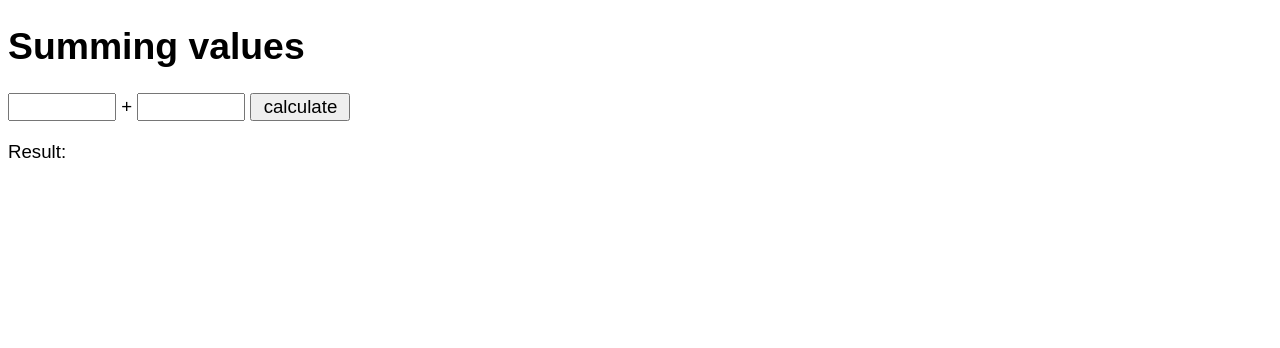
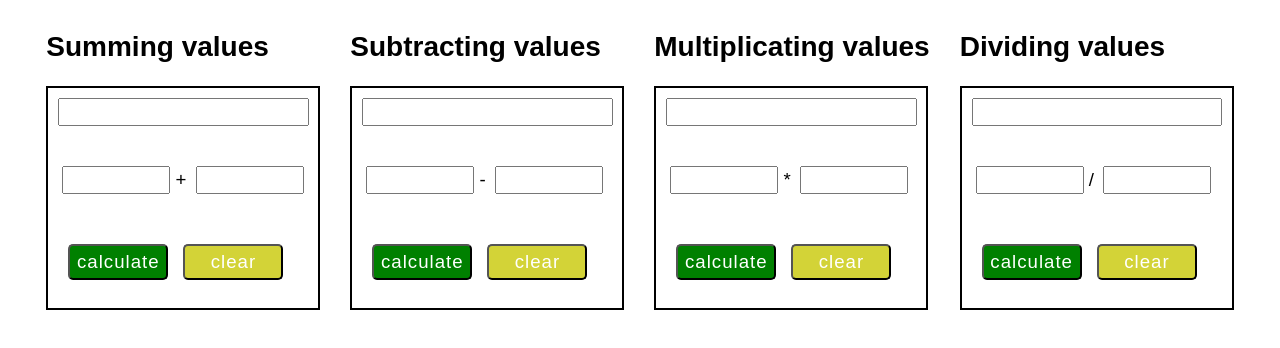
Before and after one commit to paulo-xavier/javascript_curso_em_video-guanabara, a plain HTML site: page personal-exercises/manipulating-dom-events/index.html in a window 1280 px wide. Drawn offline with Linux system fonts and the light colour scheme.

Commit message:
:lipstick: feat: Estudos pessoas: DOM Events
Realização de duas aplicações simples para treinar eventos DOM. Ambas envolvendo as operações de cálculo, sendo a segunda uma mini calculadora para realizar as 4 operações fundamentais.

```diff
--- /dev/null
+++ b/personal-exercises/manipulating-dom-events-basic_calculator/assets/css/styles.css
@@ -0,0 +1,95 @@
+body {
+    font: normal 18pt Arial;
+    display: flex;
+    flex-direction: column;
+    align-items: center;
+}
+
+header {
+    margin: 20px;
+}
+
+main {
+    width: 320px;
+    height: 250px;
+    border: 2px solid black;
+    border-radius: 10px;
+    box-shadow: 1px 1px 3px rgb(53, 53, 53);
+}
+
+.screen-result-section {
+    width: 100%;
+    display: flex;
+    justify-content: center;
+}
+
+#screen-result {
+    background-color: rgb(67, 65, 65);
+    border: none;
+    border-radius: 5px;
+    margin-top:20px ;
+    width: 61%;
+    height: 30px;
+    color: white;
+    font-size: 15px;
+    text-indent: 50%;
+}
+
+.operations-section {
+    display: flex;
+    height: 200px;
+    margin-top: 20px;
+    justify-content: space-between;
+}
+
+.user-inputs {
+    display: flex;
+    flex-direction: column;
+    gap: 20px;
+    margin-left: 60px;
+}
+
+input[type=number] {
+    height: 30px;
+    width: 100px;
+    border-radius: 5px;
+    border: 1px solid;
+    font-size: 15px;
+}
+
+input[type=reset] {
+    background-color: rgb(229, 229, 19);
+    letter-spacing: 1px;
+    height: 40px;
+    border-radius: 5px;
+    border: none;
+    cursor: pointer;
+}
+
+.operators-area {
+    display: flex;
+    flex-direction: column;
+    width: 80px;
+    gap: 10px;
+    margin-right: 30px;
+}
+
+input[type=button] {
+    width: 50px;
+    height: 30px;
+    border: none;
+    font-size: 15px;
+}
+
+@media (max-width: 320px) {
+    main {
+        width: 280px;
+    }
+
+    .user-inputs {
+        margin-left: 52px;
+    }
+    .operators-area {
+        margin-right: 25px;
+    }
+}
--- a/personal-exercises/manipulating-dom-events/index.html
+++ b/personal-exercises/manipulating-dom-events/index.html
@@ -3,45 +3,171 @@
 <head>
     <meta charset="UTF-8">
     <meta name="viewport" content="width=device-width, initial-scale=1.0">
-    <title>Summing numbers</title>
+    <title>Operations with numbers</title>
     <style>
         body {
             font: normal 14pt Arial;
+            display: flex;
+            flex-wrap: wrap;
+            column-gap: 30px;
+            justify-content: center;
         }
 
         input {
+            margin-top: 40px;
             font: normal 14pt Arial;
             width: 100px;
         }
 
-        div#res{
-            margin-top: 20px;
+        input#result-screen-sum,
+        input#result-screen-sub,
+        input#result-screen-mul,
+        input#result-screen-div {
+            display: block;
+            margin: auto;
+            width: 97%;
+            text-align: center;
         }
+
+        input[type=button], input[type=reset] {
+            margin: 50px 0 0 10px;
+            padding: 5px;
+            border-radius: 5px;
+            letter-spacing: 1px;
+            color: white;
+            cursor: pointer;
+        }
+
+        input[type=button] {
+            background-color: green;
+        }
+        input[type=reset] {
+            background-color: rgb(211, 211, 55);
+        }
+
+        input[type=number] {
+            margin-left: 4px;
+
+        }
+
+        form {
+            padding: 10px;
+            width: 250px;
+            height: 200px;
+            border: 2px solid black;
+        }
+
 
     </style>
 </head>
 <body>
 
-    <h1> Summing values</h1>
-    <input type="number" name="txtn1" id="txtn1"> +
-    <input type="number" name="txtn2" id="txtn2">
+    <section class="sum-operation">
+        <h1> Summing values</h1>
+        <form>
+            <input type="text"  id="result-screen-sum" readonly>
+            <input type="number" name="txtn1" id="txtn1"> +
+            <input type="number" name="txtn2" id="txtn2">
+            <input type="button" value="calculate" onclick="toSum()">
+            <input type="reset" value="clear">
+        </form>
+    </section>
 
-    <input type="button" value="calculate" onclick="toSum()">
+    <section class="subtraction-operation">
+        <h1> Subtracting values</h1>
+        <form>
+            <input type="text"  id="result-screen-sub" readonly>
 
-    <div id="res"> Result: </div>
+            <input type="number" name="sub-value1" id="sub-value1"> -
+            <input type="number" name="sub-value2" id="sub-value2">
+
+            <input type="button" value="calculate" onclick="toSubtract()">
+            <input type="reset" value="clear">
+        </form>
+
+    </section>
+
+    <section class="multiplication-operation">
+        <h1> Multiplicating values</h1>
+        <form>
+            <input type="text"  id="result-screen-mul" readonly>
+
+            <input type="number" name="mul-value1" id="mul-value1"> *
+            <input type="number" name="mul-value2" id="mul-value2">
+
+            <input type="button" value="calculate" onclick="toMultiplicate()">
+            <input type="reset" value="clear">
+        </form>
+
+    </section>
+
+    <section class="division-operation">
+        <h1> Dividing values</h1>
+        <form>
+            <input type="text"  id="result-screen-div" readonly>
+
+            <input type="number" name="div-value1" id="div-value1"> /
+            <input type="number" name="div-value2" id="div-value2">
+
+            <input type="button" value="calculate" onclick="toDivide()">
+            <input type="reset" value="clear">
+        </form>
+
+    </section>
+
+
 
     <script>
         function toSum () {
             var tn1 = window.document.getElementById('txtn1');
             var tn2 = window.document.querySelector('input#txtn2');
-            var res = window.document.getElementById('res');
+            var res = window.document.getElementById('result-screen-sum');
 
             var n1 = Number(tn1.value);
             var n2 = Number(tn2.value);
 
             var s = n1 + n2;
 
-            res.innerHTML = `The sum between ${n1} and ${n2} is <strong>${s}</strong>`;
+            res.placeholder = s;
+        }
+
+        function toSubtract() {
+            var value1 = window.document.getElementById('sub-value1');
+            var value2 = window.document.getElementById('sub-value2');
+            var resScreen = window.document.getElementById('result-screen-sub');
+
+            var n1 = Number(value1.value);
+            var n2 = Number(value2.value);
+
+            var result = n1 - n2;
+
+            resScreen.placeholder = result;
+        }
+
+        function toMultiplicate() {
+            var value1 = document.getElementById('mul-value1');
+            var value2 = document.getElementById('mul-value2');
+            var resScreen = document.getElementById('result-screen-mul');
+
+            var n1 = Number(value1.value);
+            var n2 = Number(value2.value);
+
+            var result = n1 * n2;
+
+            resScreen.placeholder = result;
+        }
+
+        function toDivide() {
+            var value1 = document.getElementById('div-value1');
+            var value2 = document.getElementById('div-value2');
+            var resScreen = document.getElementById('result-screen-div');
+
+            var n1 = Number(value1.value);
+            var n2 = Number(value2.value)
+
+            var result = n1 / n2;
+
+            resScreen.placeholder = result;
         }
 
     </script>
```
Also changed, not shown: personal-exercises/manipulating-dom-events-basic_calculator/assets/js/index.js (added, +40 -0 lines), personal-exercises/manipulating-dom-events-basic_calculator/index.html (added, +38 -0 lines).
